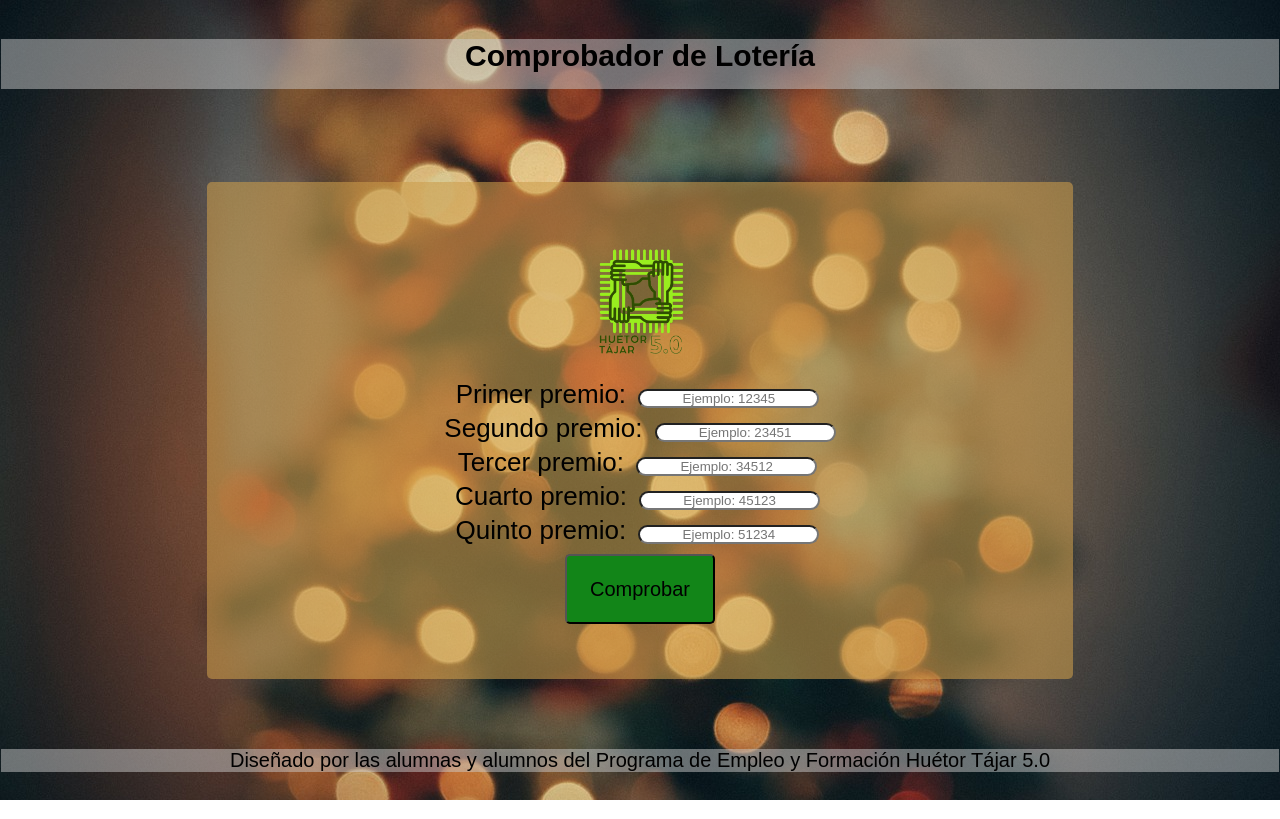
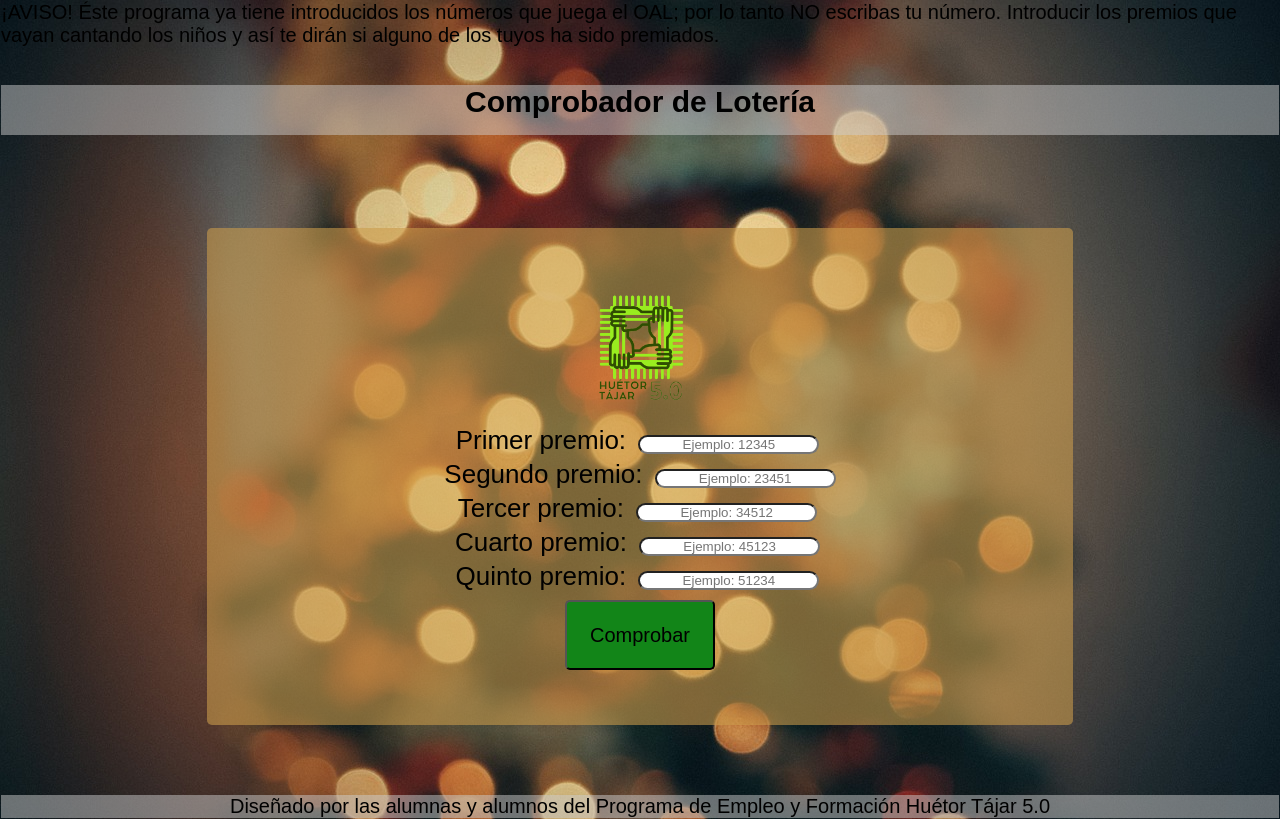
Before and after one commit to GHNahuel/loteria-nahuel, a plain HTML site: page index.html in a window 1280 px wide. Drawn offline with Linux system fonts and the light colour scheme.

Commit message:
Update index.html

```diff
--- a/index.html
+++ b/index.html
@@ -107,7 +107,8 @@ font-size: 30px;
 
 </head>
 <body>
-
+<p>¡AVISO! Éste programa ya tiene introducidos los números que juega el OAL; por lo tanto NO escribas tu número.
+    Introducir los premios que vayan cantando los niños y así te dirán si alguno de los tuyos ha sido premiados.</p>
 
 
 <h2>Comprobador de Lotería</h2>
```
